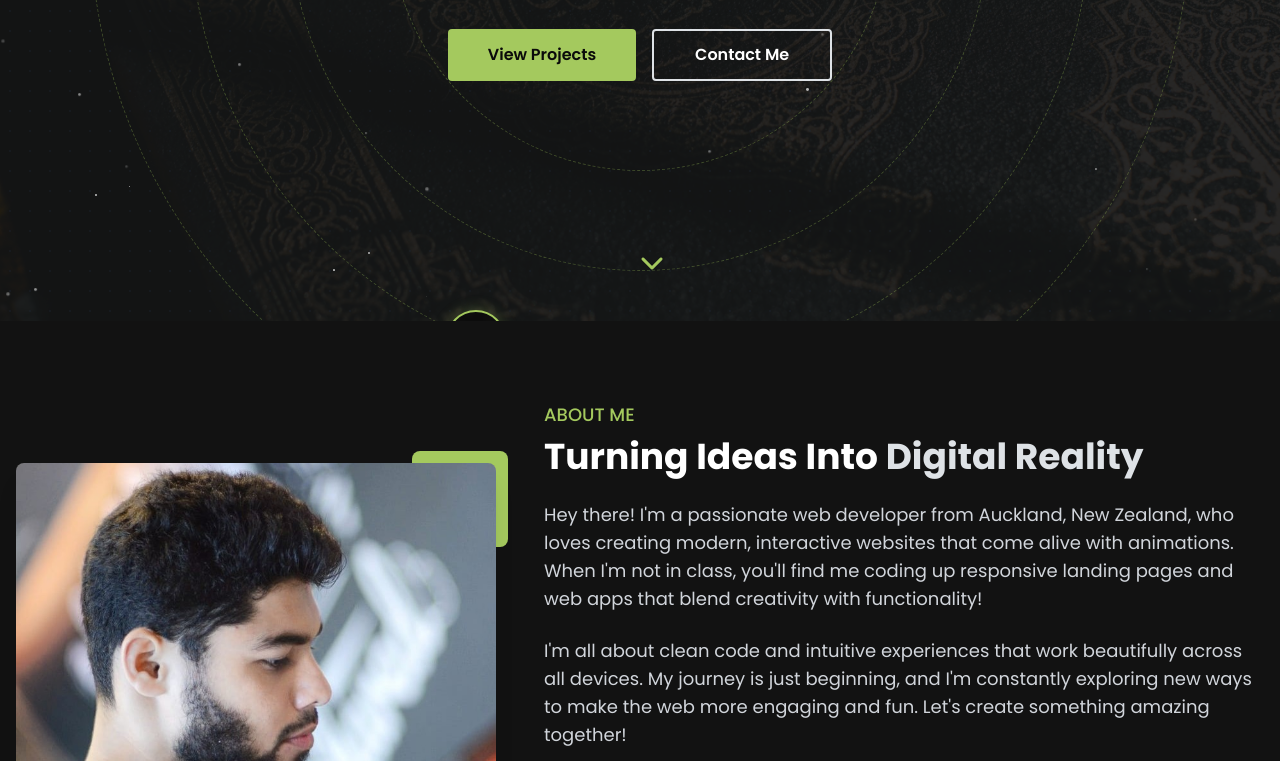
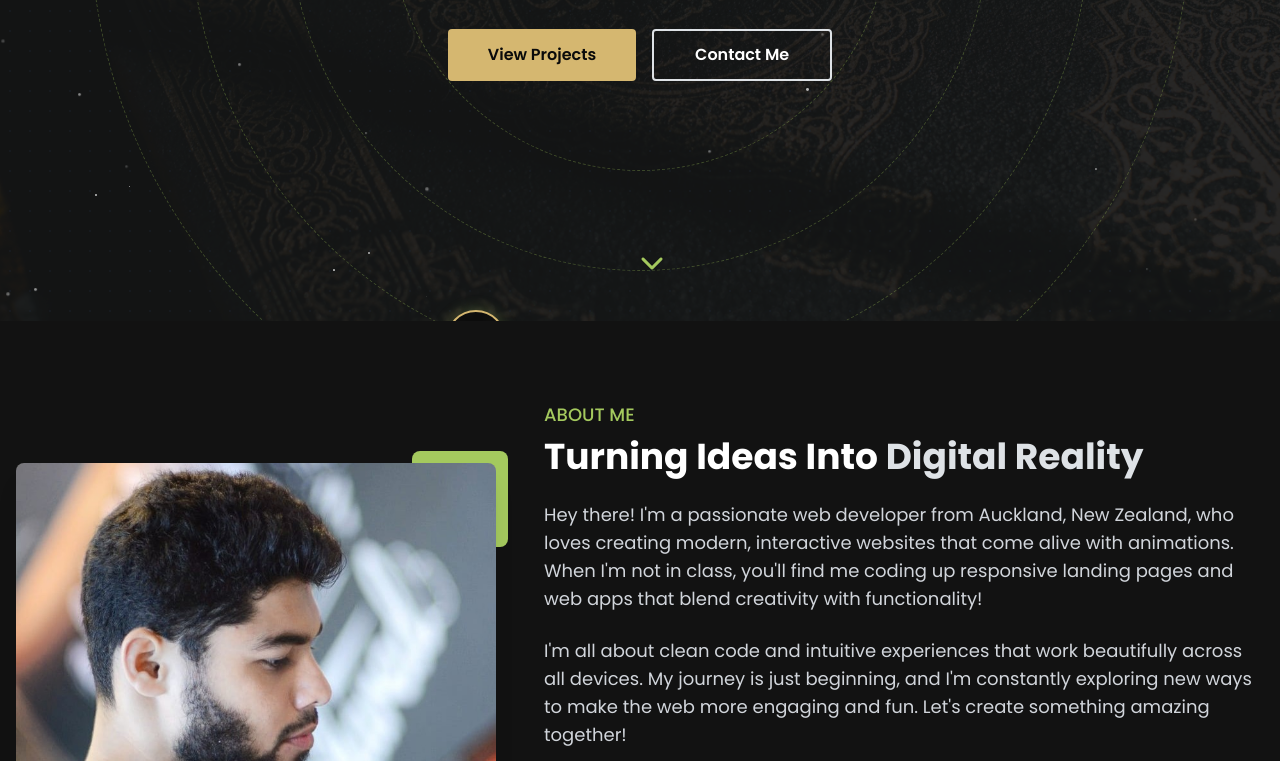
Before and after one commit to kiwiorbit/kiwiorbit-pf, a plain HTML site: page index.html in a window 1280 px wide. Shown: the part 479-1240 px from the top of the page. Drawn offline with nearby package versions, Linux system fonts and the light colour scheme.

Commit message:
Update styles.css

```diff
--- a/styles.css
+++ b/styles.css
@@ -1,6 +1,7 @@
 /* Custom Properties */
 :root {
-    --kiwi: #a4c95e;
+/*     --kiwi: #a4c95e; */
+    --kiwi: #D5B770;
     --kiwi-dark: #5A7D26;
     --kiwi-light: #B4E876;
     --orbit-accent: #DEE2E6;
```
